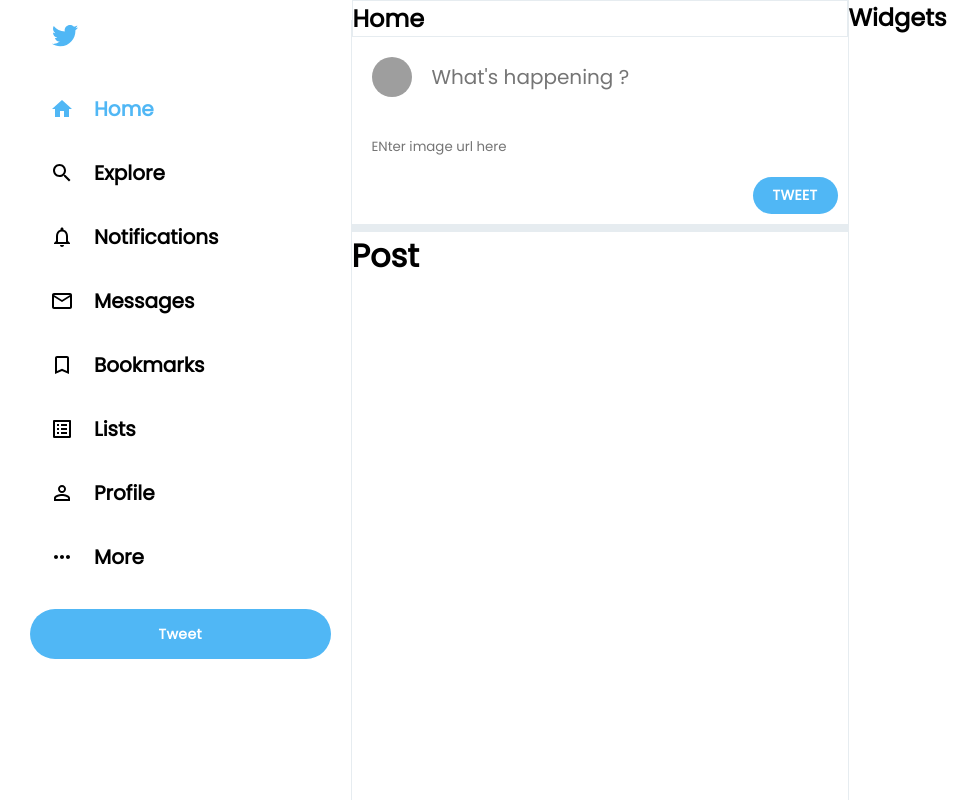
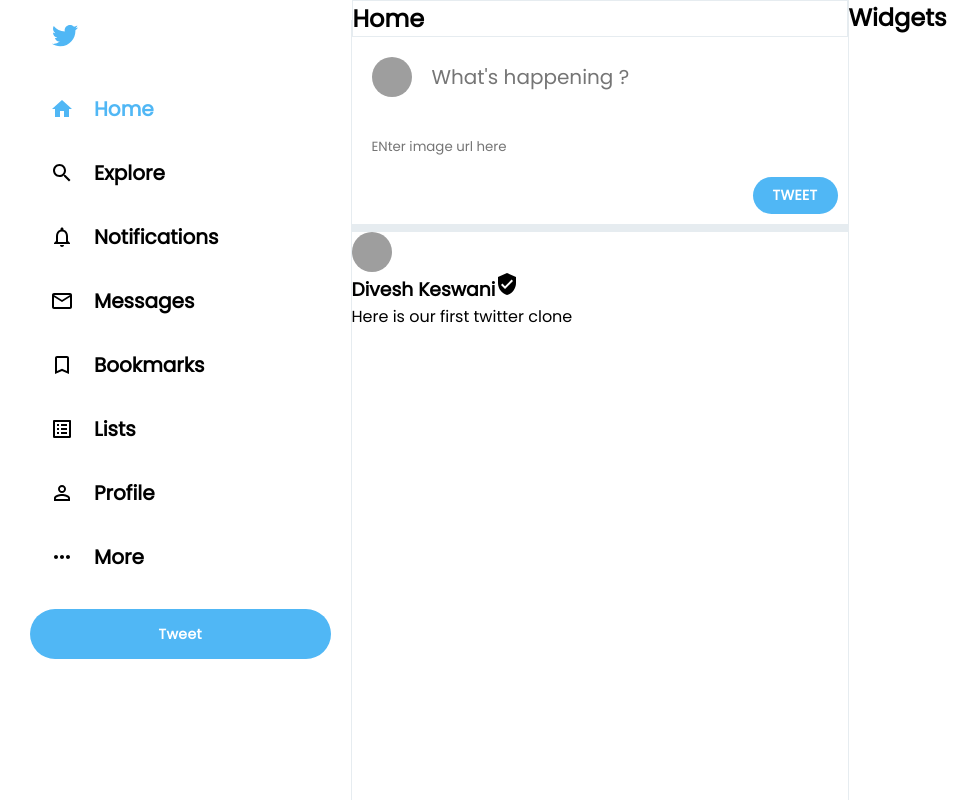
Before and after one commit to diveshkswn/twitter-clone, a React (Create React App) app: page / in a window 1280 px wide. Shown: the whole page, without its empty margins (0-980 px from the left). Built offline with nearby package versions, Linux system fonts and the light colour scheme; grey boxes are pictures that could not be loaded.

Commit message:
latest changes related to Post component

```diff
--- a/src/components/Post.jsx
+++ b/src/components/Post.jsx
@@ -1,8 +1,36 @@
+/* eslint-disable no-unused-vars */
+import { Avatar } from '@material-ui/core';
+import { VerifiedUser } from '@material-ui/icons';
 import React from 'react';
+import './Post.css';
+// 2:04
+function Post(props) {
+  const {
+    displayName, userName, verified, text, image, avatar,
+  } = props;
 
-function Post() {
   return (
-    <h1>Post</h1>
+
+    <div className="post">
+      <div className="post_avatar">
+        <Avatar src="https://cdn2.vectorstock.com/i/1000x1000/20/76/man-avatar-profile-vector-21372076.jpg" />
+      </div>
+      <div className="post__body">
+        <div className="post__header">
+          <div className="post__headerText">
+            <h3>
+              Divesh Keswani
+              <span>
+                <VerifiedUser className="post__badge" />
+              </span>
+            </h3>
+          </div>
+          <div className="post_headerDescription">
+            <p>Here is our first twitter clone</p>
+          </div>
+        </div>
+      </div>
+    </div>
   );
 }
 
```
